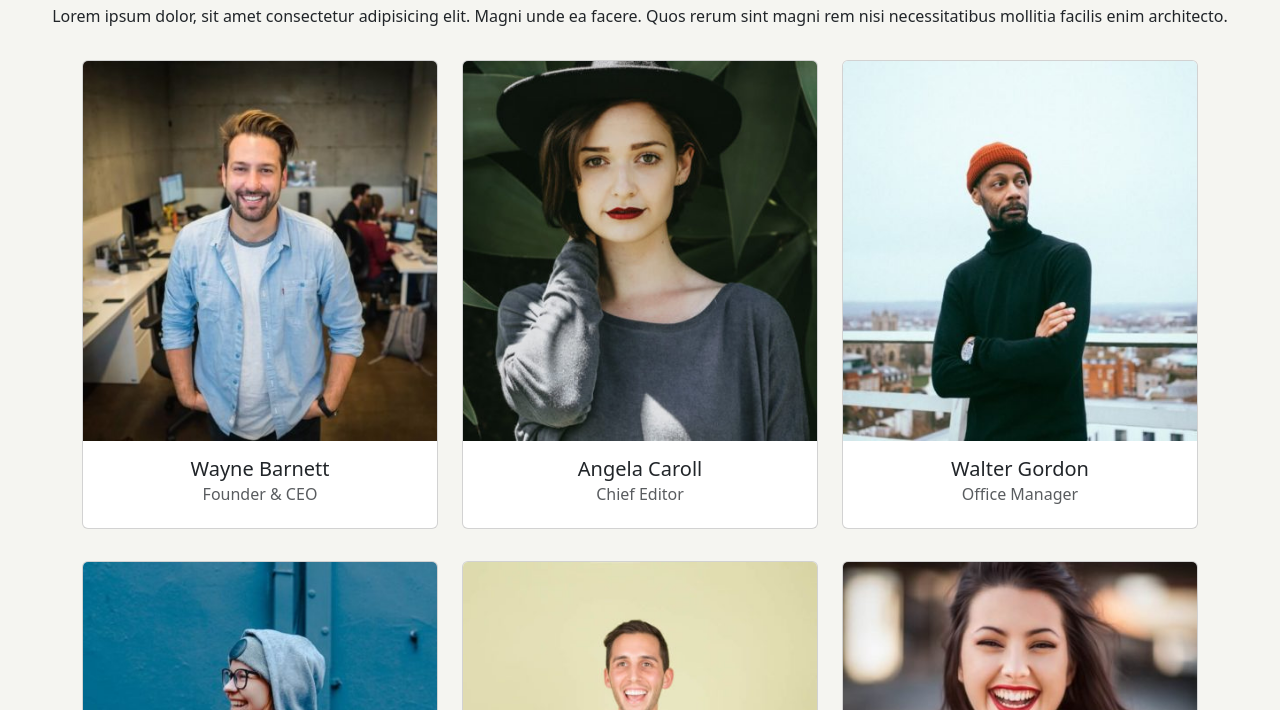
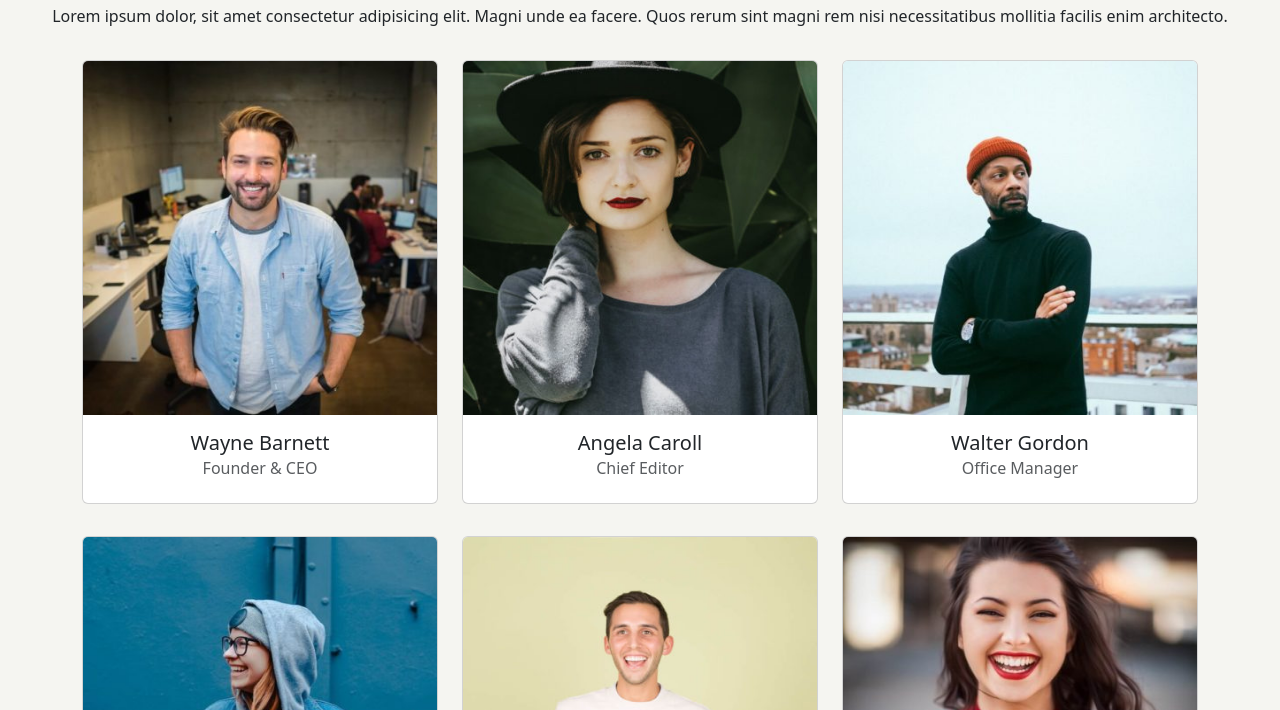
Before and after one commit to juri931/js-our-team, a plain HTML site: page index.html in a window 1280 px wide. Shown: the part 90-800 px from the top of the page. Drawn offline with nearby package versions, Linux system fonts and the light colour scheme.

Commit message:
[add] hover effect

```diff
--- a/assets/style.css
+++ b/assets/style.css
@@ -1,3 +1,13 @@
 body{
   background-color: rgb(245, 245, 241);
 }
+
+img{
+  overflow: hidden;
+  aspect-ratio: 1/1;
+}
+
+.card:hover{
+  scale: 1.3;
+  z-index: 99;
+}
```
